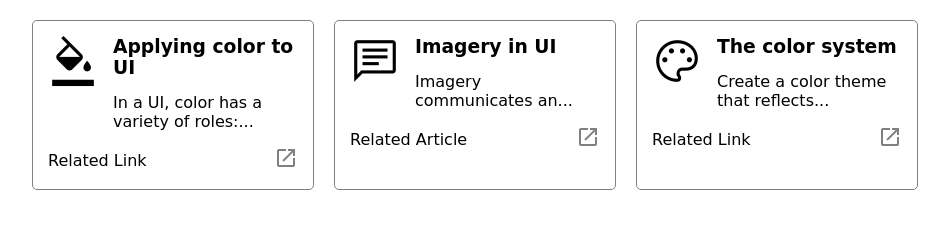
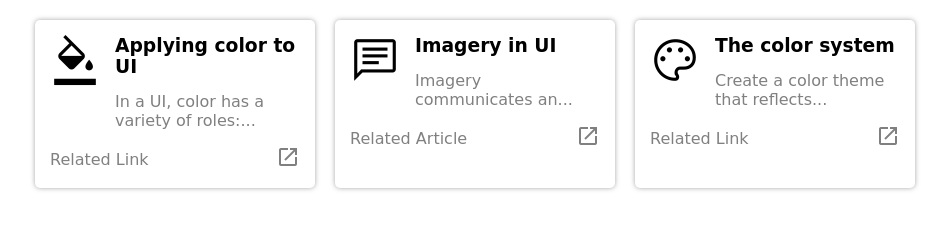
Before and after one commit to rayjaykim/tres-cards, a plain HTML site: page index.html in a window 1280 px wide. Shown: the whole page, without its empty margins (165-1114 px from the left). Drawn offline with nearby package versions, Linux system fonts and the light colour scheme; a web font is replaced by a local one.

Commit message:
Add more CSS
Added :hover, box-shadow.

```diff
--- a/styles.css
+++ b/styles.css
@@ -13,11 +13,16 @@ body {
 .box {
   display: flex;
   flex-direction: column;
-  border: 1px solid grey;
+  border: none;
   border-radius: 5px;
   padding: 15px;
   max-width: 250px;
   gap: 15px;
+  box-shadow: 0 0 5px rgba(128, 128, 128, 0.7);
+}
+
+.box:hover {
+  background: #8080803b;
 }
 
 .text {
@@ -30,7 +35,10 @@ body {
 .text div { grid-area: icon; font-size: 50px; }
 .text h3 { grid-area: head; margin: 0; }
 .text p { grid-area: info; }
-p { margin: 0; }
+p {
+  margin: 0;
+  color: grey;
+}
 
 .link {
   display: flex;
```
